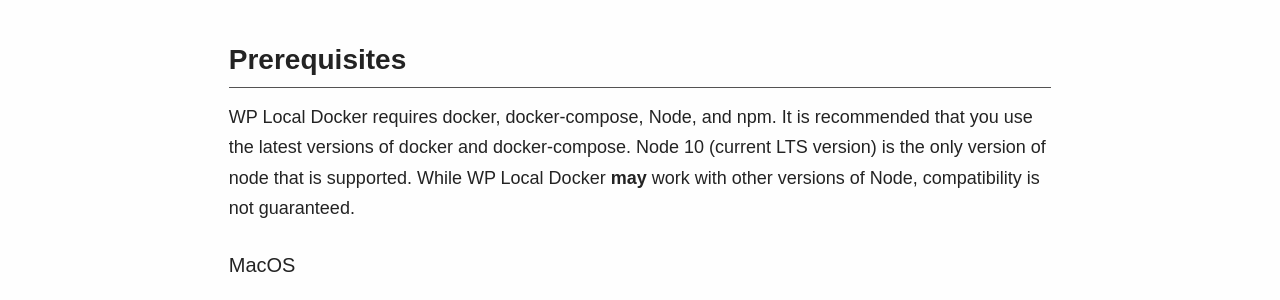
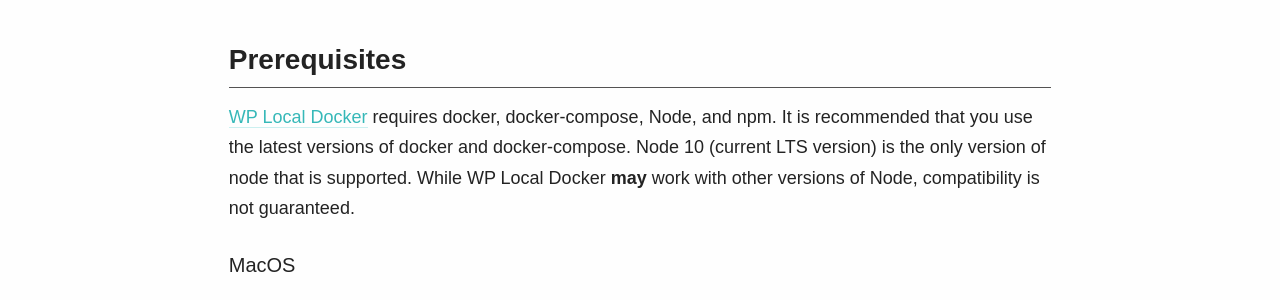
Before and after one commit to 10up/wp-local-docker-docs, a Jekyll site: the page built from installation.md, in a window 1280 px wide and 900 px high. Shown: the part 328-628 px from the top of the window. Built offline with Jekyll 4.4.1, drawn with Linux system fonts in a browser that asks for light colours; some web fonts are replaced; part of the change alters nothing that is shown.

```diff
--- a/_includes/markdown/Installation.md
+++ b/_includes/markdown/Installation.md
@@ -1,6 +1,6 @@
 ## Prerequisites
 
-WP Local Docker requires docker, docker-compose, Node, and npm. It is recommended that you use the latest versions of
+[WP Local Docker](https://github.com/10up/wp-local-docker-v2) requires docker, docker-compose, Node, and npm. It is recommended that you use the latest versions of
 docker and docker-compose. Node 10 (current LTS version) is the only version of node that is supported. While WP Local
 Docker _may_ work with other versions of Node, compatibility is not guaranteed.
 
```
